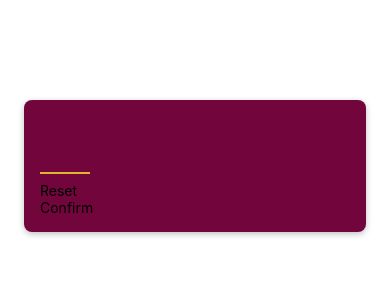
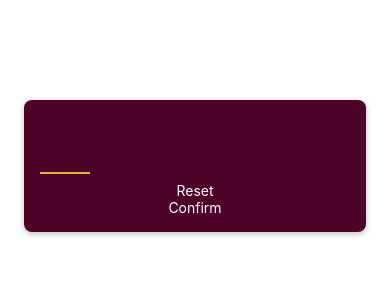
Before and after one commit to yasemintoraman/GuessNumberApp, a React Native app: screen / in a window 390 px wide. Shown: the top 300 px of the page. Built offline with nearby package versions, Linux system fonts and the light colour scheme.

Commit message:
Pressable and some styling added

```diff
--- a/components/PrimaryButton.js
+++ b/components/PrimaryButton.js
@@ -1,11 +1,33 @@
-import {View, Text} from "react-native";
+import { View, Text, Pressable, StyleSheet } from "react-native";
 
-function PrimaryButton({children}){
-    return(
-        <View>
-            <Text>{children}</Text>
-        </View>
-    );
+function PrimaryButton({ children }) {
+
+  function pressHandler() {
+    console.log('Pressed!!');
+  }
+
+  return (
+    <Pressable onPress={pressHandler} android_ripple={{color: '#72063c'}}>
+      <View sytle={styles.buttonContainer}>
+        <Text style = {styles.buttonText}>{children}</Text>
+      </View>
+    </Pressable>
+  );
 }
 
 export default PrimaryButton;
+
+const styles = StyleSheet.create({
+    buttonContainer: {
+        backgroundColor: '#72063c',
+        borderRadius: 28,
+        paddingVertical: 8,
+        paddingHorizontal: 16,
+        margin: 4,
+        elevation: 2,
+    },
+    buttonText:{
+        color: 'white',
+        textAlign: 'center',
+    },
+});
--- a/screens/StartScreen.js
+++ b/screens/StartScreen.js
@@ -22,7 +22,7 @@ const styles = StyleSheet.create({
         marginTop: 100,
         marginHorizontal: 24,
         padding: 16,
-        backgroundColor: '#72063c',
+        backgroundColor: '#4e0329',
         borderRadius: 8,
         elevation: 4,
         shadowColor: 'black',
```
